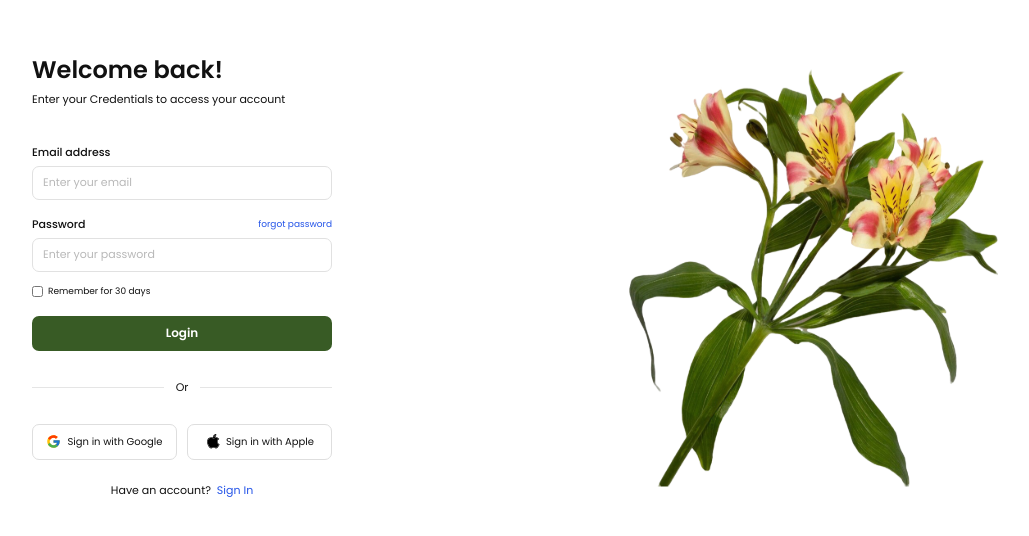
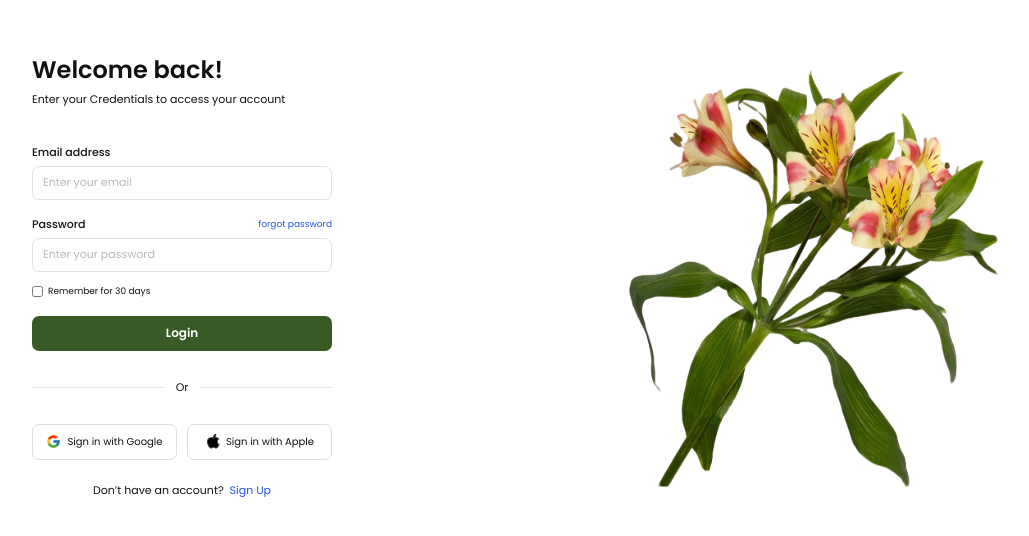
Before and after one commit to lanWifi01/appdev1-final-practical-exam, a React (Vite) app: page / in a window 1280 px wide. Shown: the part 126-662 px from the top of the page, without its empty margins (142-1171 px from the left). Built offline with nearby package versions, Linux system fonts and the light colour scheme.

Commit message:
Update Login bottom section

```diff
--- a/src/components/login/Login.jsx
+++ b/src/components/login/Login.jsx
@@ -71,8 +71,8 @@ function Login() {
             </button>
           </div>
 
-          <p className={styles.signinText}>
-            Have an account? <a href="/login">Sign In</a>
+          <p className={styles.signupText}>
+            Don’t have an account? <a href="/signup">Sign Up</a>
           </p>
         </div>
       </section>
--- a/src/components/login/Login.module.css
+++ b/src/components/login/Login.module.css
@@ -295,3 +295,20 @@ body {
 .loginButton:hover {
   background-color: #2d491e;
 }
+
+.signupText {
+  margin-top: 22px;
+  text-align: center;
+  color: #111111;
+  font-size: 11px;
+}
+
+.signupText a {
+  margin-left: 3px;
+  color: #2454e8;
+  text-decoration: none;
+}
+
+.signupText a:hover {
+  text-decoration: underline;
+}
```
Also changed, not shown: broñola-login-bottom.png (added).
